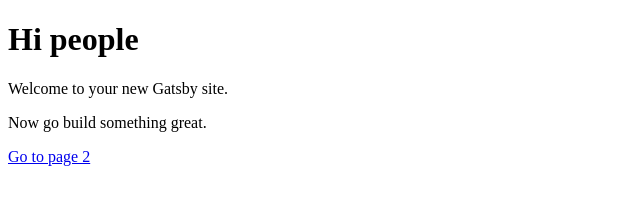
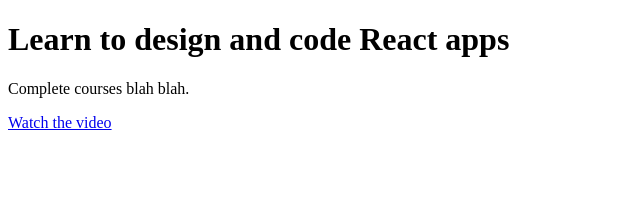
Before and after one commit to alyssaggraves/design-code-course, a Gatsby site: page / in a window 1280 px wide. Shown: the whole page, without its empty margins (0-640 px from the left). Built offline with nearby package versions, Linux system fonts and the light colour scheme; Gatsby itself is replaced by a stand-in of ours.

Commit message:
watch button text

```diff
--- a/gatsby-config.js
+++ b/gatsby-config.js
@@ -1,6 +1,6 @@
 module.exports = {
   siteMetadata: {
-    title: 'Gatsby Default Starter',
+    title: 'Design+Code Example',
   },
   plugins: ['gatsby-plugin-react-helmet'],
 }
--- a/src/pages/index.js
+++ b/src/pages/index.js
@@ -3,10 +3,9 @@
 
 const IndexPage = () => (
   <div>
-    <h1>Hi people</h1>
-    <p>Welcome to your new Gatsby site.</p>
-    <p>Now go build something great.</p>
-    <Link to="/page-2/">Go to page 2</Link>
+    <h1>Learn to design and code React apps</h1>
+    <p>Complete courses blah blah.</p>
+    <Link to="/page-2/">Watch the video</Link>
   </div>
 )
 
```
